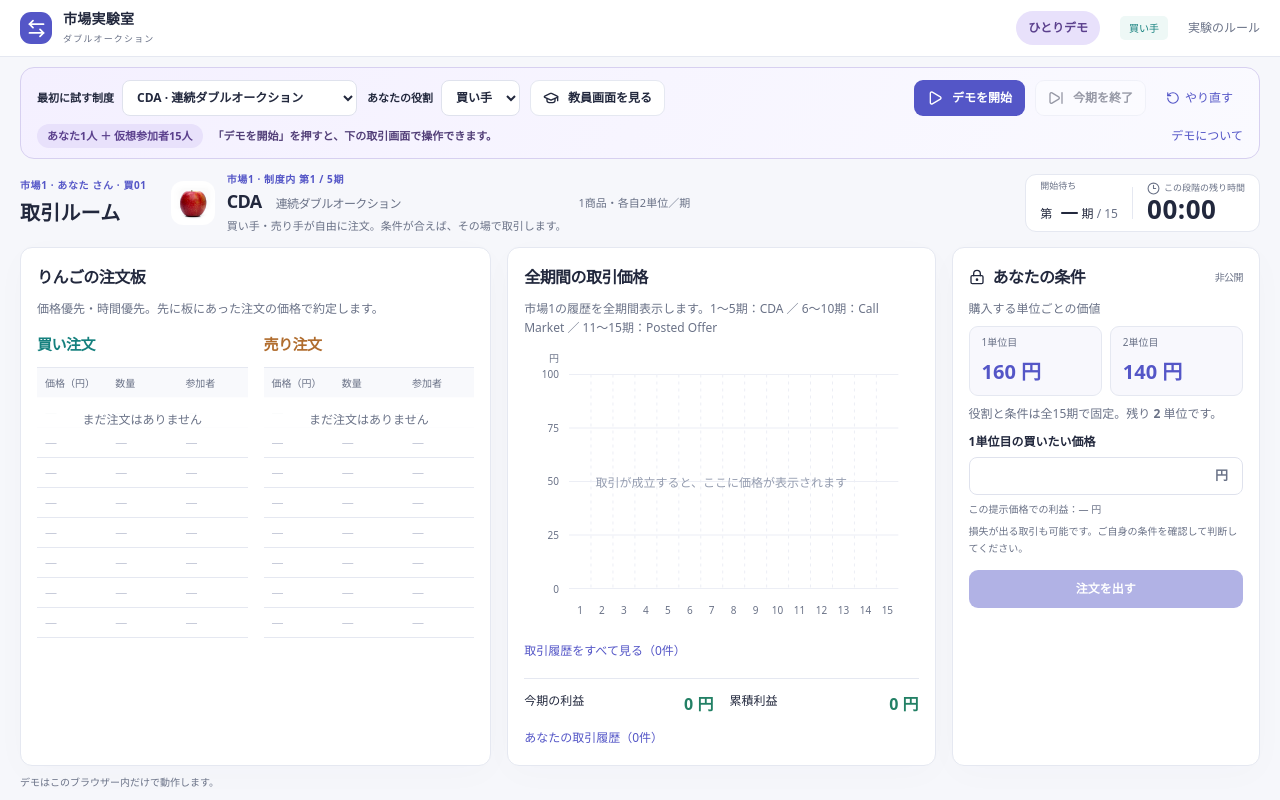
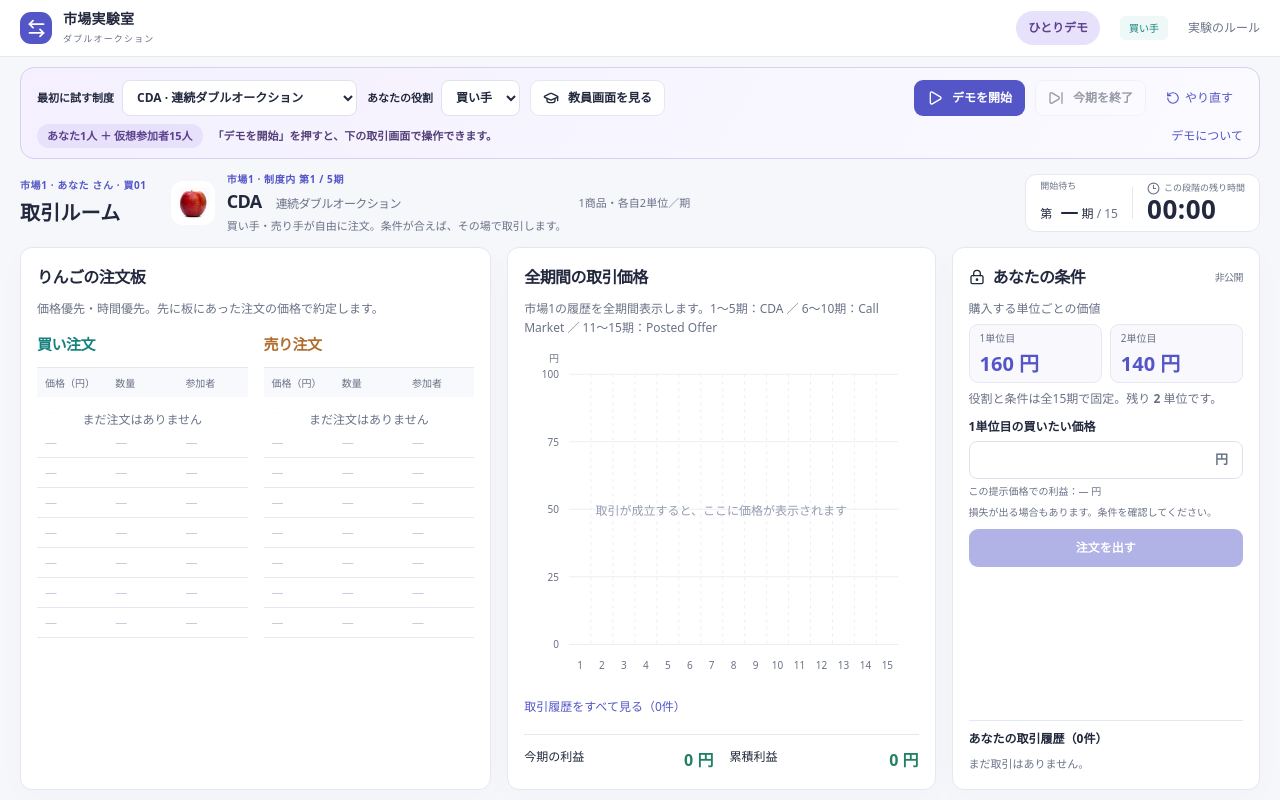
Before and after one commit to DKshawn/Double_Auction, a Next.js app: page /demo in a window 1280 px wide. Built offline with nearby package versions, Linux system fonts and the light colour scheme.

Commit message:
Show confirmed trade feedback and inline personal history

```diff
--- /dev/null
+++ b/src/components/study-personal-trades.tsx
@@ -0,0 +1,154 @@
+"use client";
+
+import { useEffect, useState } from "react";
+import { CheckCircle2, ChevronLeft, ChevronRight, X } from "lucide-react";
+import { decimal } from "@/lib/client";
+import { INSTITUTIONS } from "@/lib/study-rules";
+import type { StudyView } from "@/lib/study-types";
+
+type PersonalTrade = StudyView["myTrades"][number];
+
+export function StudyTradeFeedback({
+  trades,
+  buyer,
+}: {
+  trades: PersonalTrade[];
+  buyer: boolean;
+}) {
+  // The initial snapshot is history, not a new fill. Compare confirmed IDs so
+  // polling, command retries and trades initiated by the counterparty behave alike.
+  const [previous, setPrevious] = useState(trades);
+  const [notification, setNotification] = useState<PersonalTrade[]>([]);
+  if (previous !== trades) {
+    setPrevious(trades);
+    const seen = new Set(previous.map((trade) => trade.id));
+    const added = trades.filter((trade) => !seen.has(trade.id));
+    if (added.length) setNotification(added);
+  }
+
+  return (
+    <div
+      className="study-trade-feedback"
+      role="status"
+      aria-live="polite"
+      aria-atomic="true"
+    >
+      {notification.length > 0 && (
+        <TradeNotice
+          key={notification.at(-1)!.id}
+          trades={notification}
+          buyer={buyer}
+        />
+      )}
+    </div>
+  );
+}
+
+function TradeNotice({
+  trades,
+  buyer,
+}: {
+  trades: PersonalTrade[];
+  buyer: boolean;
+}) {
+  const [visible, setVisible] = useState(true);
+  useEffect(() => {
+    const timer = window.setTimeout(() => setVisible(false), 8000);
+    return () => window.clearTimeout(timer);
+  }, []);
+  if (!visible) return null;
+  const prices = [...new Set(trades.map((trade) => trade.price))];
+  const profit = trades.reduce((sum, trade) => sum + trade.profit, 0);
+  return (
+    <div className="study-trade-notice">
+      <CheckCircle2 size={22} aria-hidden="true" />
+      <div>
+        <b>取引が成立しました</b>
+        <p>
+          {trades.length}単位を
+          {prices.map((price) => `${decimal(price)} 円`).join("・")}で
+          {buyer ? "購入" : "販売"}
+          <span className={profit < 0 ? "loss" : ""}>
+            利益 {decimal(profit)} 円{profit < 0 ? "（損失）" : ""}
+          </span>
+        </p>
+      </div>
+      <button
+        type="button"
+        className="text-button"
+        aria-label="取引通知を閉じる"
+        onClick={() => setVisible(false)}
+      >
+        <X size={18} />
+      </button>
+    </div>
+  );
+}
+
+export function StudyPersonalHistory({ trades }: { trades: PersonalTrade[] }) {
+  const [page, setPage] = useState(0);
+  const pages = Math.max(1, Math.ceil(trades.length / 2));
+  const current = Math.min(page, pages - 1);
+  const rows = trades.toReversed().slice(current * 2, current * 2 + 2);
+  return (
+    <section className="study-personal-history" aria-label="あなたの取引履歴">
+      <div className="study-history-heading">
+        <h3>あなたの取引履歴（{trades.length}件）</h3>
+        {pages > 1 && (
+          <nav className="study-history-pages" aria-label="取引履歴のページ">
+            <button
+              type="button"
+              className="text-button"
+              aria-label="新しい取引を表示"
+              disabled={current === 0}
+              onClick={() => setPage(current - 1)}
+            >
+              <ChevronLeft size={16} />
+            </button>
+            <span>
+              {current + 1}/{pages}
+            </span>
+            <button
+              type="button"
+              className="text-button"
+              aria-label="古い取引を表示"
+              disabled={current === pages - 1}
+              onClick={() => setPage(current + 1)}
+            >
+              <ChevronRight size={16} />
+            </button>
+          </nav>
+        )}
+      </div>
+      {rows.length ? (
+        <table>
+          <thead>
+            <tr>
+              <th>期・制度</th>
+              <th>単位</th>
+              <th>価格（円）</th>
+              <th>利益（円）</th>
+            </tr>
+          </thead>
+          <tbody>
+            {rows.map((trade) => (
+              <tr key={trade.id}>
+                <td>
+                  第{trade.round}期
+                  <small>{INSTITUTIONS[trade.institution].short}</small>
+                </td>
+                <td>{trade.unit}</td>
+                <td>{decimal(trade.price)}</td>
+                <td className={trade.profit < 0 ? "loss" : "profit"}>
+                  {decimal(trade.profit)}
+                </td>
+              </tr>
+            ))}
+          </tbody>
+        </table>
+      ) : (
+        <p className="muted">まだ取引はありません。</p>
+      )}
+    </section>
+  );
+}
--- a/src/components/study-room.tsx
+++ b/src/components/study-room.tsx
@@ -14,6 +14,10 @@ import {
 } from "lucide-react";
 import { Header } from "./shell";
 import { StudyDetailDialog } from "./study-detail-dialog";
+import {
+  StudyPersonalHistory,
+  StudyTradeFeedback,
+} from "./study-personal-trades";
 import { PriceChart } from "./price-chart";
 import { ConfirmDialog } from "./confirm-dialog";
 import { StudySettingsEditor } from "./study-settings";
@@ -85,6 +89,13 @@ export function StudyRoom({
     market.stage === "done";
   return (
     <div className={`study-shell ${demo ? "study-demo" : ""}`}>
+      {!teacher && (
+        <StudyTradeFeedback
+          key={`${view.code}-${view.me.id}`}
+          trades={study.myTrades}
+          buyer={view.me.role === "buyer"}
+        />
+      )}
       <Header>
         {demo ? (
           <span className="demo-header-tag">ひとりデモ</span>
@@ -358,6 +369,10 @@ export function StudyRoom({
                 <p className="muted">
                   注文は締切まで非公開です。各回の未約定注文は失効し、残り数量を次の受付で再注文できます。
                 </p>
+                <p className="field-help">
+                  送信は各回1回。2単位目の買値は1単位目以下、売値は1単位目以上にしてください。
+                  実際の利益は清算価格で決まります。
+                </p>
                 <div className="study-table-wrap">
                   <table>
                     <thead>
@@ -457,39 +472,6 @@ export function StudyRoom({
                     </b>
                   </span>
                 </div>
-                <div className="study-personal-history">
-                  <StudyDetailDialog
-                    label={`あなたの取引履歴（${study.myTrades.length}件）`}
-                    title="あなたの取引履歴"
-                  >
-                    {!study.myTrades.length ? (
-                      <p className="muted">まだ取引はありません。</p>
-                    ) : (
-                      <div className="study-table-wrap">
-                        <table>
-                          <thead>
-                            <tr>
-                              <th>期</th>
-                              <th>単位</th>
-                              <th>価格</th>
-                              <th>利益</th>
-                            </tr>
-                          </thead>
-                          <tbody>
-                            {study.myTrades.map((t) => (
-                              <tr key={t.id}>
-                                <td>{t.round}</td>
-                                <td>{t.unit}</td>
-                                <td>{decimal(t.price)}</td>
-                                <td>{decimal(t.profit)}</td>
-                              </tr>
-                            ))}
-                          </tbody>
-                        </table>
-                      </div>
-                    )}
-                  </StudyDetailDialog>
-                </div>
               </div>
             )}
           </section>
@@ -527,14 +509,16 @@ export function StudyRoom({
                 command={command}
                 disabled={blocked}
               />
+              <StudyPersonalHistory
+                key={`${view.code}-${view.me.id}-${study.myTrades.at(-1)?.id ?? "empty"}`}
+                trades={study.myTrades}
+              />
             </aside>
           )}
         </div>
-        <p className="room-bottom-note">
-          {demo
-            ? "デモはこのブラウザー内だけで動作します。"
-            : "表示は約1秒ごとに更新されます。"}
-        </p>
+        {!demo && (
+          <p className="room-bottom-note">表示は約1秒ごとに更新されます。</p>
+        )}
       </main>
     </div>
   );
@@ -933,7 +917,9 @@ function StudentOrder({ view, market, command, disabled }: MarketProps) {
         >
           {market.institution === "posted"
             ? "1単位あたりの販売価格"
-            : `${study.unitsUsed + 1}単位目の${buyer ? "買いたい" : "売りたい"}価格`}
+            : market.institution === "call"
+              ? `${study.unitsUsed + 1}単位目の${buyer ? "買値" : "売値"}`
+              : `${study.unitsUsed + 1}単位目の${buyer ? "買いたい" : "売りたい"}価格`}
           <div className="study-price-input">
             <input
               type="number"
@@ -951,7 +937,7 @@ function StudentOrder({ view, market, command, disabled }: MarketProps) {
       )}
       {market.institution === "call" && quantity === 2 && (
         <label className="field study-call-price">
-          2単位目の{buyer ? "買いたい" : "売りたい"}価格
+          2単位目の{buyer ? "買値" : "売値"}
           <div className="study-price-input">
             <input
               type="number"
@@ -973,12 +959,12 @@ function StudentOrder({ view, market, command, disabled }: MarketProps) {
         }
       >
         {market.institution === "call"
-          ? "入力価格で成立した場合の利益（実際は清算価格で決定）"
+          ? "入力価格で成立した場合の利益"
           : "この提示価格での利益"}
         ：{money(expected)}
       </p>
       <p className="field-help">
-        損失が出る取引も可能です。ご自身の条件を確認して判断してください。
+        損失が出る場合もあります。条件を確認してください。
       </p>
       {validation && (
         <p role="alert" className="error-message">
@@ -992,11 +978,6 @@ function StudentOrder({ view, market, command, disabled }: MarketProps) {
             ? "今回の注文を確定"
             : "価格と数量を確定"}
       </button>
-      {market.institution === "call" && (
-        <p className="field-help">
-          送信は各回1回。2単位目の買値は1単位目以下、売値は1単位目以上にしてください。
-        </p>
-      )}
       {market.institution === "cda" && market.myOrders.length > 0 && (
         <>
           <p className="field-help">
--- a/src/styles/study.css
+++ b/src/styles/study.css
@@ -566,13 +566,19 @@
 }
 .study-trading-grid > .private-panel {
   grid-area: personal;
+  display: flex;
+  flex-direction: column;
 }
 .study-trading-grid .study-values {
-  margin: 8px 0;
+  margin: 6px 0;
   gap: 8px;
 }
 .study-trading-grid .study-values > div {
-  padding: 7px 12px;
+  padding: 5px 10px;
+}
+.study-trading-grid .study-values b {
+  font-size: 20px;
+  line-height: 1.3;
 }
 .study-trading-grid .study-profit {
   flex-direction: row;
@@ -595,18 +601,99 @@
   margin-top: 12px;
 }
 .study-personal-history {
-  margin-top: 8px;
+  border-top: 1px solid var(--line);
+  margin-top: auto;
+  padding-top: 8px;
 }
-.study-personal-history > .study-detail-trigger {
-  padding: 0;
+.study-trading-grid .study-order-form {
+  margin-bottom: 8px;
+}
+.study-history-heading,
+.study-history-pages {
+  display: flex;
+  align-items: center;
+  gap: 5px;
+}
+.study-history-heading {
+  justify-content: space-between;
+  margin-bottom: 6px;
+}
+.study-history-heading h3 {
+  font-size: 12px;
+  letter-spacing: 0;
+}
+.study-history-pages {
+  flex-shrink: 0;
+  font-size: 10px;
+  color: var(--muted);
+}
+.study-history-pages .text-button {
+  display: inline-flex;
+  padding: 3px;
+}
+.study-personal-history th,
+.study-personal-history td {
+  padding: 4px 5px;
+  font-size: 11px;
+}
+.study-personal-history td small {
+  display: inline;
+  margin-left: 4px;
+  color: var(--muted);
+  font-size: 9px;
+}
+.study-personal-history > p {
+  font-size: 11px;
+}
+.study-trade-feedback {
+  position: fixed;
+  top: 10px;
+  left: 50%;
+  transform: translateX(-50%);
+  max-width: calc(100vw - 24px);
+  width: max-content;
+  z-index: 50;
+}
+.study-trade-notice {
+  display: flex;
+  align-items: flex-start;
+  gap: 12px;
+  padding: 12px 14px;
+  border: 1px solid #a5d4c1;
+  border-radius: 12px;
+  background: #f1fcf6;
+  color: #22654f;
+  box-shadow: 0 8px 28px #183f2526;
+}
+.study-trade-notice > svg,
+.study-trade-notice > button {
+  flex-shrink: 0;
+}
+.study-trade-notice b {
+  font-size: 14px;
+}
+.study-trade-notice p {
+  font-size: 12px;
+  margin-top: 3px;
+}
+.study-trade-notice p span {
+  display: inline-block;
+  margin-left: 12px;
+  font-weight: 600;
+}
+.study-trade-notice .text-button {
+  display: inline-flex;
+  color: inherit;
+  padding: 2px;
 }
 .study-trading-grid .study-order-form .field {
-  margin-top: 4px;
-  margin-bottom: 6px;
-  gap: 5px;
+  margin: 0;
+  gap: 4px;
 }
 .study-trading-grid .study-order-form {
   margin-top: 8px;
+  display: grid;
+  row-gap: 4px;
 }
 .study-trading-grid .study-order-form input,
 .study-trading-grid .study-order-form select {
@@ -617,7 +704,10 @@
   top: 8px;
 }
 .study-trading-grid .study-order-form > p {
-  margin: 5px 0;
+  margin: 0;
+}
+.study-trading-grid .study-order-form > .button {
+  margin-top: 4px;
 }
 .study-call-form {
   display: grid;
```
